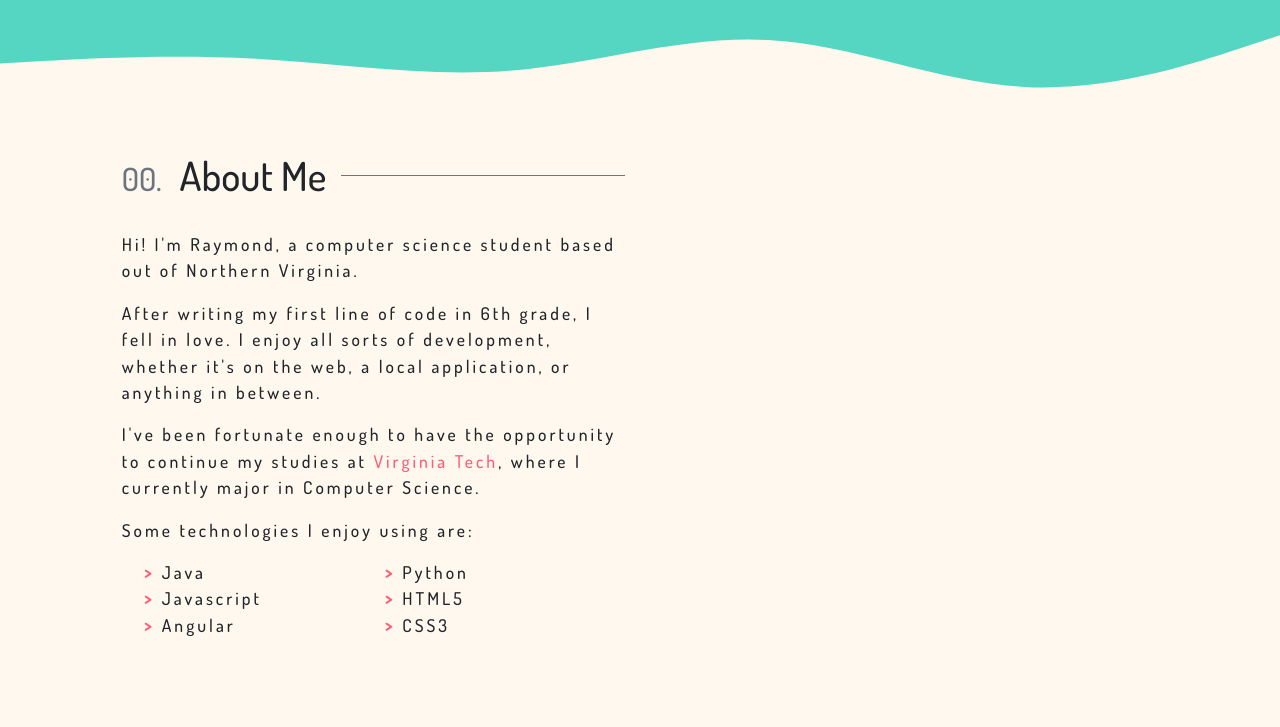
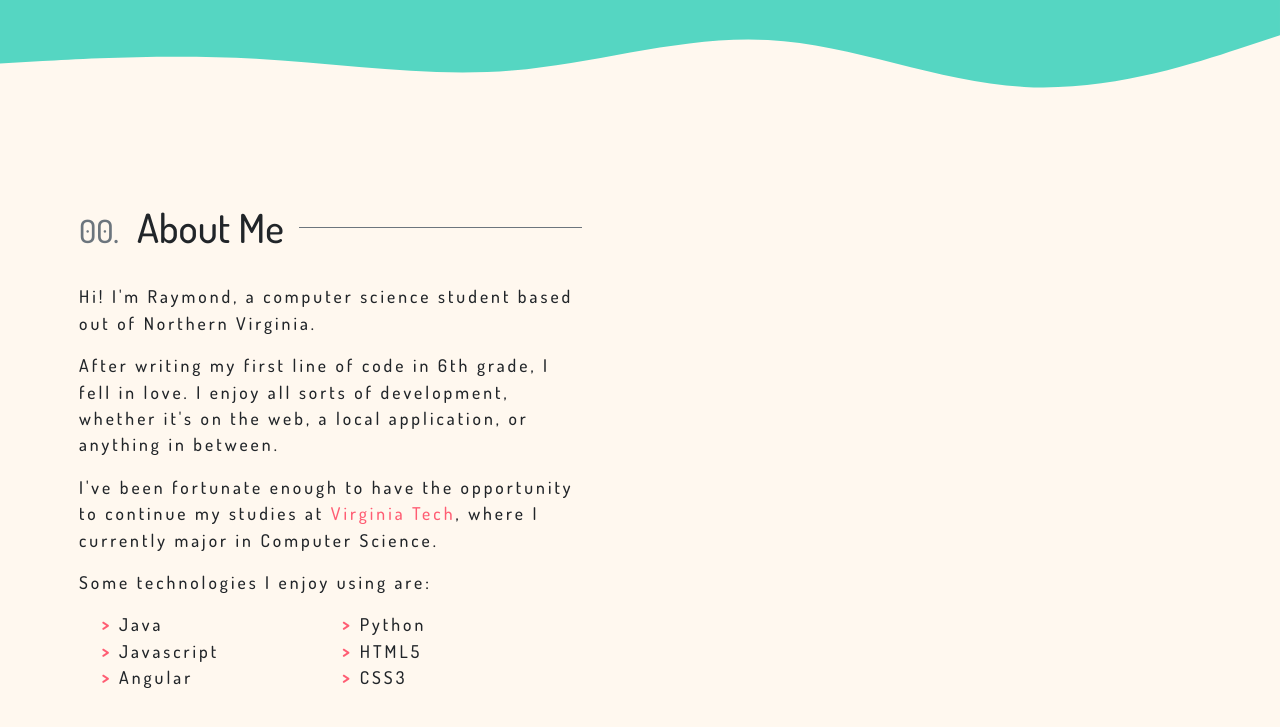
Before and after one commit to RayTCosgrove/Portfolio, a plain HTML site: page index.html in a window 1280 px wide. Shown: the part 793-1520 px from the top of the page. Drawn offline with nearby package versions, Linux system fonts and the light colour scheme.

Commit message:
vertical center sections

```diff
--- a/css/styles.css
+++ b/css/styles.css
@@ -60,6 +60,10 @@ a{
 }
 a:hover{
     color: #ff5d73;
+}
+
+.ma5{
+margin: auto 5%;
 }
 
 ul.technologies {
--- a/index.html
+++ b/index.html
@@ -55,7 +55,7 @@
 
 
 
-        <section class="row mt-5" id="landing-info">
+        <section class="row"  id="landing-info">
 
             <div class="col col-lg-4 col-sm-12 offset-lg-1 col-xl-4 text-center mt-5">
                 <h1 class="display-3 ls-8">RAYMOND</h1>
@@ -67,8 +67,8 @@
 
 
         </section>
-        <section  class="row pt-5" id="about">
-            <div class="col col-lg-5 col-sm-12 offset-lg-1 col-xl-5">
+        <section  class="row" id="about">
+            <div class="col col-lg-6 col-sm-12 offset-lg-1 col-xl-5 ma5" >
                 <div class="strike">
                     <h1>
                     <small class="text-muted" style="margin-right: 10px;">00.</small>
```
